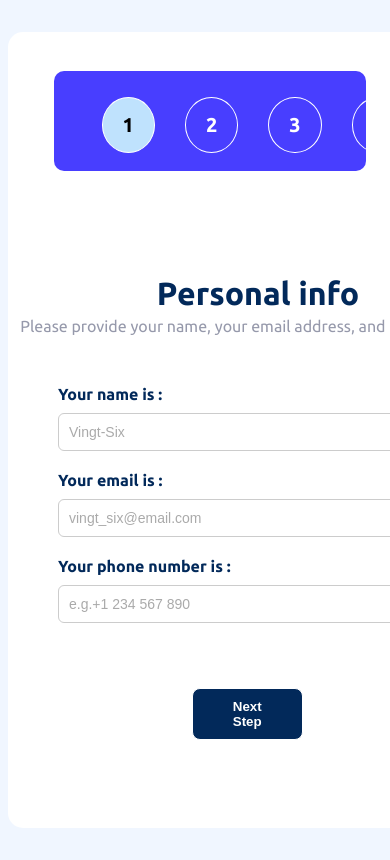
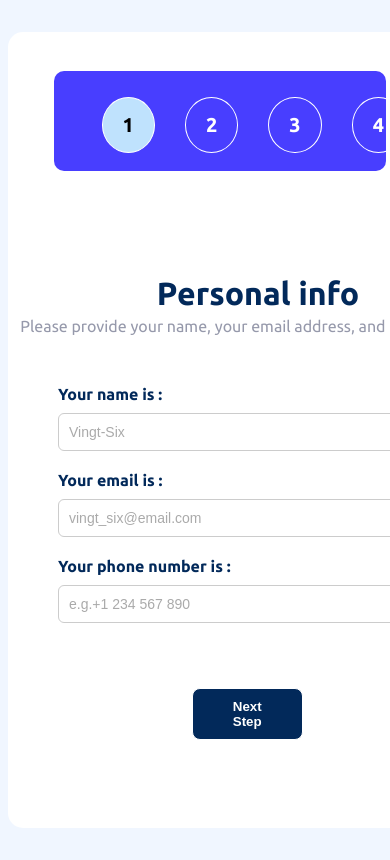
Before and after one commit to ArthurVRoost/ProjetState, a React (Vite) app: page / in a window 390 px wide. Shown: the top 860 px of the page. Built offline with nearby package versions, Linux system fonts and the light colour scheme.

Commit message:
ajustement mobile

```diff
--- a/src/Components/card/card.css
+++ b/src/Components/card/card.css
@@ -52,7 +52,7 @@
     .cardImg{
         object-fit: cover;
         height: 100px;
-        width: 80vw;
+        width: 85vw;
         margin-left: -17%;
         border-radius: 10px;
     }
```
